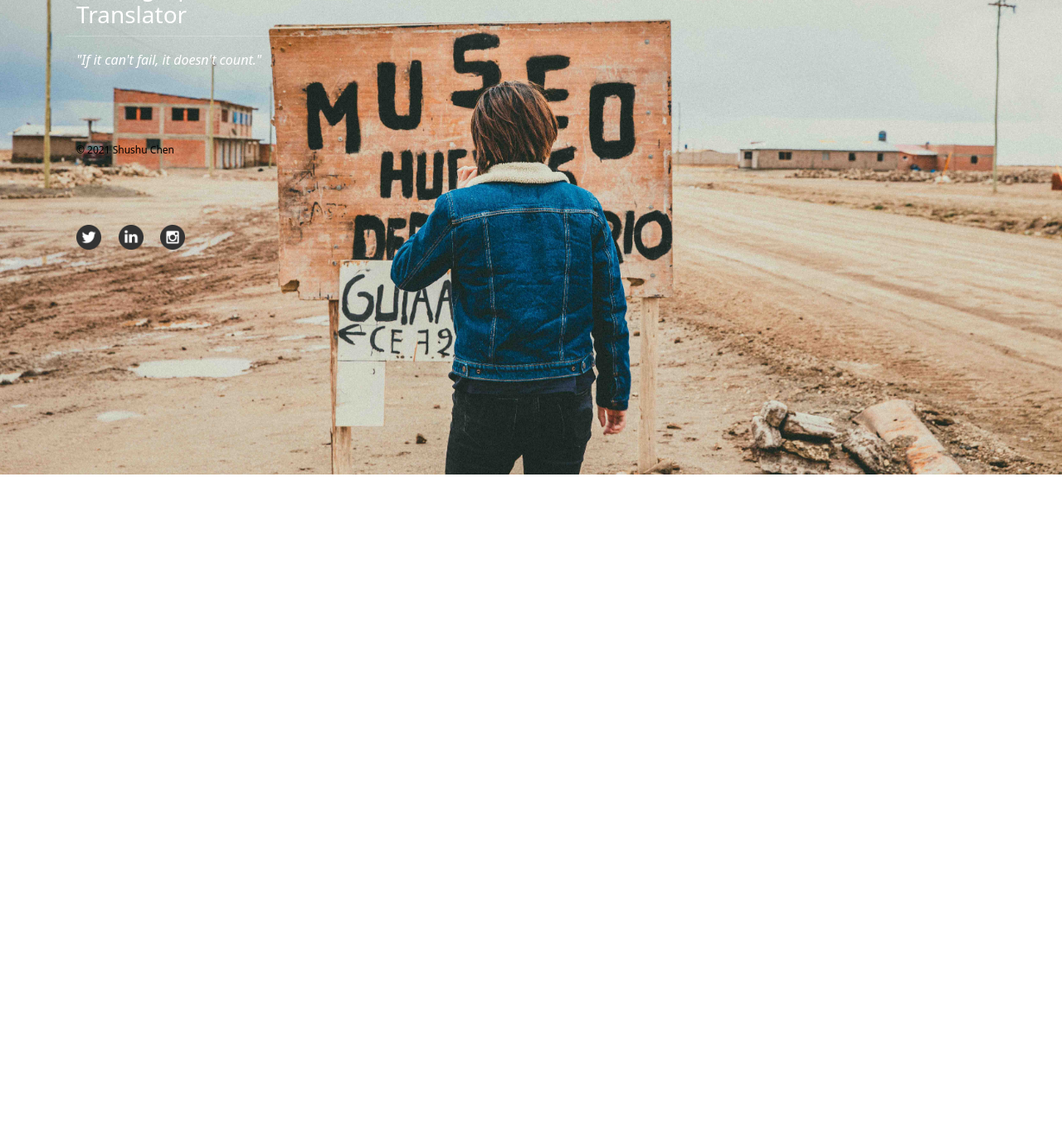
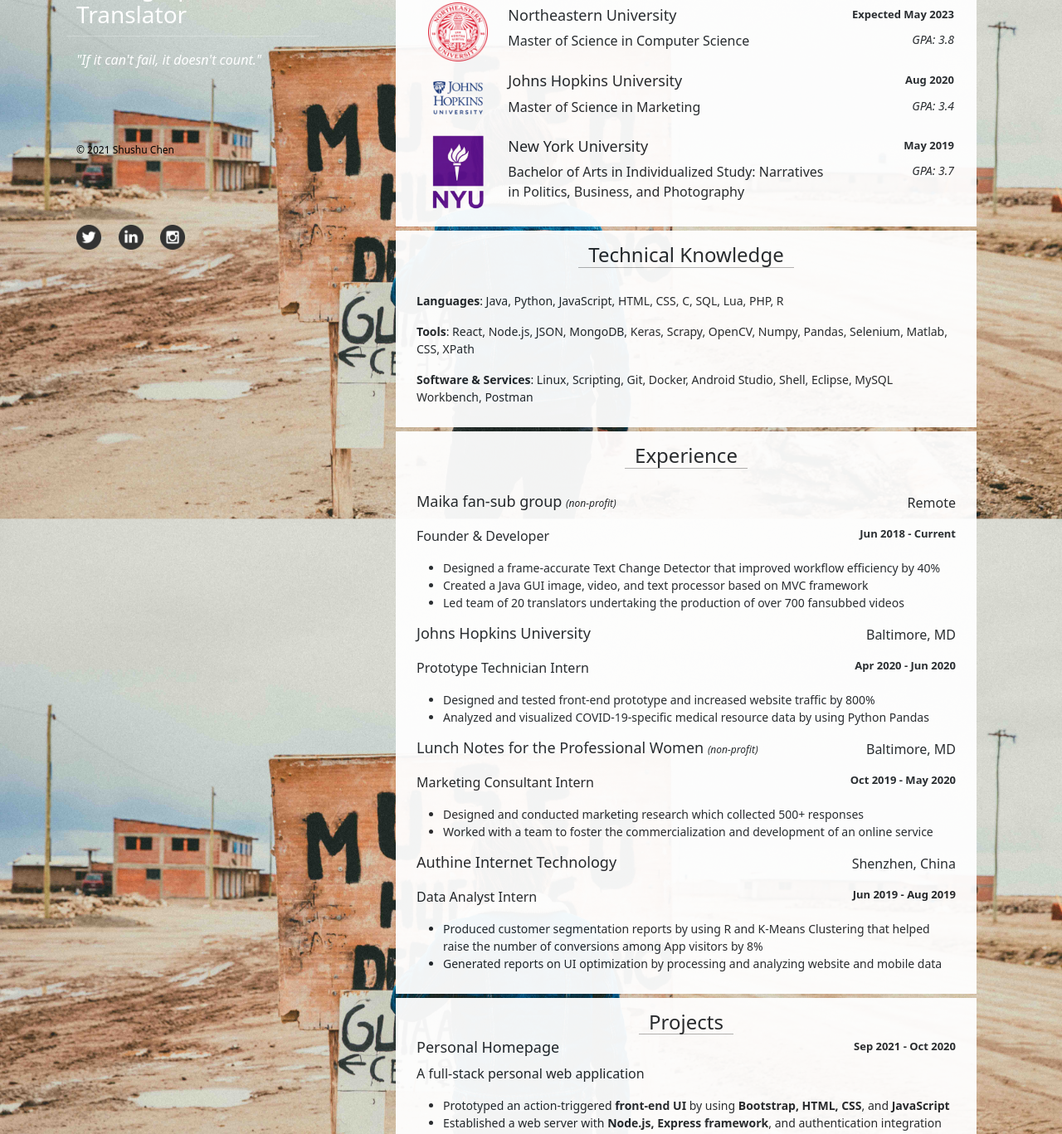
Before and after one commit to vanishima/vanishima.github.io, a website: page index.html in a window 1280 px wide. Shown: the part 228-1595 px from the top of the page at 83% size. Before the commit the page ends 800 px from the top, so only its background shows below. Drawn offline with nearby package versions, Linux system fonts and the light colour scheme.

Commit message:
changed format

```diff
--- a/css/main.css
+++ b/css/main.css
@@ -24,7 +24,6 @@ nav {
 	margin-left: auto;
 	margin-right: auto;
 	border: 1px solid lavendar;
-	max-width: 700px;
 }
 
 li.nav-item:hover {
@@ -72,20 +71,27 @@ header h2 {
 }
 
 div.home-section {
-	width: 600px;
-	background-color: #FFFFFF;
+	width: 720px;
 	padding: 10px;
 	margin: 5px;
-	display: none;
+	/* For test */
+	/*display: none;*/
+}
+
+/* For test */
+div.row{
+	/*border: 1px solid black;*/
 }
 
 div.resume-section {
-	border-bottom: 1px solid rgba(100,100,100, 0.5);
+	/*border-bottom: 1px solid rgba(100,100,100, 0.5);*/
 	padding: 10px;
+	align-items: center;
 }
 
 div.resumeDiv {
-	display: none;
+	/* For test */
+	/*display: none;*/
 }
 
 section.resume-item {
@@ -117,6 +123,7 @@ ul .text-center{
 
 
 .home-section h2 {
+	margin: 5px;
 	text-align: center;
 	font-size: 24px;
 	border-bottom: 1.5px solid rgba(100,100,100, 0.5);
@@ -141,7 +148,6 @@ p.desk-title {
 
 p.gpa {
 	font-size: 14px;
-	font-size: small;
 	font-style: italic;
 }
 
@@ -155,8 +161,20 @@ div, p.date {
 	margin: 0;
 }
 
+.deskDiv {
+	background-color: #FFFFFF;
+	opacity: 95%;
+}
+
+.resume-section {
+	background-color: #FFFFFF;
+	margin-bottom: 5px;
+	opacity: 95%;
+}
+
 .resume-item {
 	min-width: 100px;
+	/*border-bottom: 1px solid rgba(100,100,100, 0.5);*/
 }
 
 .resume-item-title {
@@ -164,7 +182,7 @@ div, p.date {
 }
 
 .resume-item-subtitle{
-	font-size: 14px;
+	font-size: 16px;
 }
 
 .resume-item-description {
@@ -191,7 +209,7 @@ img.sns-icon {
 }
 
 .date {
-	font-size: 12px;
+	font-size: 13px;
 }
 
 p.credit {
--- a/index.html
+++ b/index.html
@@ -63,7 +63,7 @@
 
 		<main class="container">
 			<div class="row">
-				<div class="panel col-sm">
+				<div class="panel col-sm-4">
 					<div id="introductionDiv" class="introduction">
 						<section class="row">
 							<h3>
@@ -113,11 +113,12 @@
 				</div>
 
 				<div class="panel col">
-					<div id="resumeDiv" class="resumeDiv home-section">
-						<div id="educationDiv" class="education resume-section row">
+					<div id="resumeDiv" class="resumeDiv home-section justify-content-md-center">
+						<div id="educationDiv" class="education resume-section">
 							<div class="row justify-content-md-center">
 								<h2 class="section-title col-md-auto">Education</h2>
 							</div>
+							<br>
 
 							<section class="resume-item">
 								<div class="row">
@@ -273,12 +274,13 @@
 							</section>
 						</div>
 
-						<div id="skillsDiv" class="skills resume-section row">
+						<div id="skillsDiv" class="skills resume-section">
 							<div class="row justify-content-md-center">
-								<h2 class="section-title col-md-auto">
+								<h2 class="row section-title col-md-auto">
 									Technical Knowledge
 								</h2>
 							</div>
+							<br>
 							<section class="resume-item">
 								<div class="row">
 									<p class="resume-item-description">
@@ -313,6 +315,7 @@
 									Experience
 								</h2>
 							</div>
+							<br>
 
 							<section class="resume-item">
 								<div class="row">
@@ -321,13 +324,20 @@
 										Maika fan-sub group
 										<span class="italic">(non-profit)</span>
 									</h4>
+									<p class="col-sm right-end location">
+										Remote
+									</p>
+								</div>
+
+								<div class="row">
+									<p class="col-md-auto resume-item-subtitle">
+									Founder & Developer
+									</p>
 									<p class="col-sm right-end date">
 										<strong>Jun 2018 - Current</strong>
 									</p>
 								</div>
-								<p class="resume-item-subtitle">
-									Founder & Developer
-								</p>
+
 								<div>
 									<ul>
 										<li class="resume-item-description">
@@ -350,17 +360,22 @@
 
 							<section class="resume-item">
 								<div class="row">
-									<h4 class="col-sm-auto resume-item-title">
+									<h4 class="col resume-item-title">
 										Johns Hopkins University
 									</h4>
+									<p class="col right-end location">
+										Baltimore, MD
+									</p>
+								</div>
+
+								<div class="row">
+									<p class="col-sm-auto resume-item-subtitle">
+										Prototype Technician Intern
+									</p>
 									<p class="col-sm right-end date">
 										<strong>Apr 2020 - Jun 2020</strong>
 									</p>
 								</div>
-
-								<p class="resume-item-subtitle">
-									Prototype Technician Intern
-								</p>
 								<div>
 									<ul>
 										<li class="resume-item-description">
@@ -382,13 +397,20 @@
 										Lunch Notes for the Professional Women
 										<span class="italic">(non-profit)</span>
 									</h4>
+									<p class="col-sm right-end location">
+										Baltimore, MD
+									</p>
+								</div>
+
+								<div class="row">
+									<p class="col-sm-auto resume-item-subtitle">
+										Marketing Consultant Intern
+									</p>
 									<p class="col-sm right-end date">
 										<strong>Oct 2019 - May 2020</strong>
 									</p>
 								</div>
-								<p class="resume-item-subtitle">
-									Marketing Consultant Intern
-								</p>
+
 								<div>
 									<ul>
 										<li class="resume-item-description">
@@ -409,13 +431,19 @@
 									<h4 class="col-sm-auto resume-item-title">
 										Authine Internet Technology
 									</h4>
+									<p class="col-sm right-end location">
+										Shenzhen, China
+									</p>
+								</div>
+								<div class="row">
+									<p class="col-sm-auto resume-item-subtitle">
+										Data Analyst Intern
+									</p>
 									<p class="col-sm right-end date">
 										<strong>Jun 2019 - Aug 2019</strong>
 									</p>
 								</div>
-								<p class="resume-item-subtitle">
-									Data Analyst Intern
-								</p>
+
 								<div>
 									<ul>
 										<li class="resume-item-description">
@@ -434,7 +462,7 @@
 							</section>
 						</div>
 
-						<div id="projectsDiv" class="projects resume-section row">
+						<div id="projectsDiv" class="projects resume-section">
 							<div class="row justify-content-md-center">
 								<h2 class="section-title col-md-auto">Projects</h2>
 							</div>
```
Also changed, not shown: css/photo.css (+7 -2 lines), photo.html (+27 -1 lines), 1 other file.
